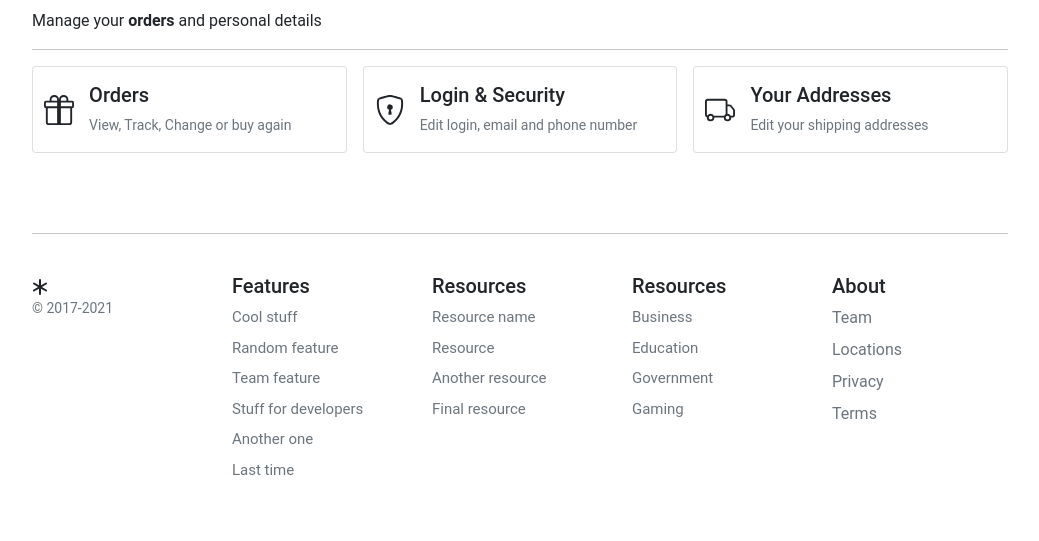
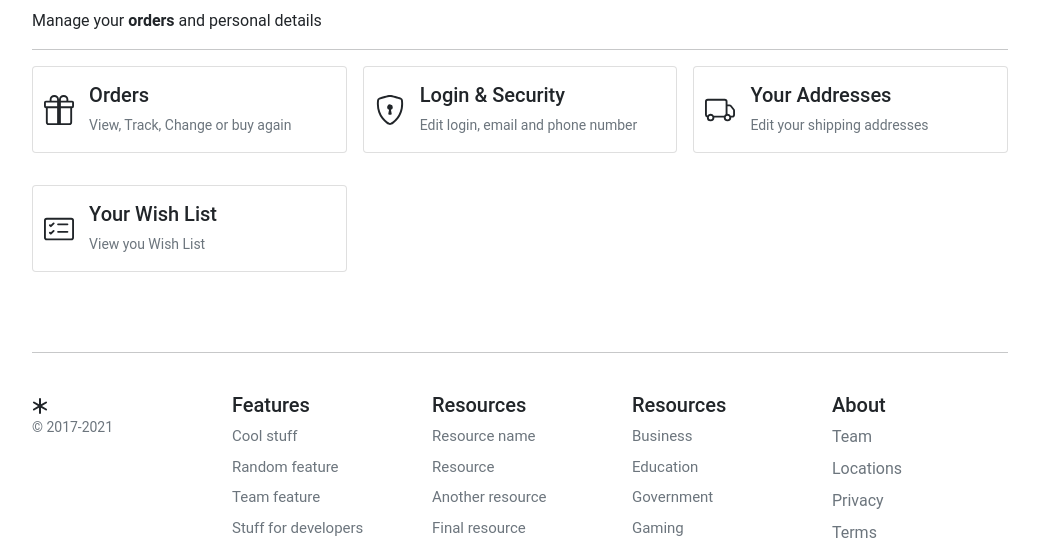
Before and after one commit to jetigenov/store, a Django app: page /account/dashboard/ in a window 1280 px wide. Shown: the part 179-720 px from the top of the page, without its empty margins (120-1159 px from the left). Before the commit the page ends 654 px from the top, so only its background shows below. Run offline with Django 3.2, Linux system fonts and the light colour scheme; the visitor is signed in with stand-in values (Sample User, id 1); data that the repository does not hold is empty; parts of the project's set-up code (start-up, migrations or seed data) failed here and were passed over.

Commit message:
wishlist

```diff
--- a/account/urls.py
+++ b/account/urls.py
@@ -31,9 +31,11 @@ urlpatterns = [
     path('profile/delete_user', views.delete_user, name='delete_user'),
     path('profile/delete_confirm', TemplateView.as_view(template_name='account/dashboard/delete_confirm.html'),
          name='delete_confirm'),
-    path("addresses/", views.view_address, name="addresses"),
-    path("add_address/", views.add_address, name="add_address"),
-    path("addresses/edit/<slug:id>/", views.edit_address, name="edit_address"),
-    path("addresses/delete/<slug:id>/", views.delete_address, name="delete_address"),
-    path("addresses/set_default/<slug:id>/", views.set_default, name="set_default"),
+    path('addresses/', views.view_address, name='addresses'),
+    path('add_address/', views.add_address, name='add_address'),
+    path('addresses/edit/<slug:id>/', views.edit_address, name='edit_address'),
+    path('addresses/delete/<slug:id>/', views.delete_address, name='delete_address'),
+    path('addresses/set_default/<slug:id>/', views.set_default, name='set_default'),
+    path('wishlist', views.wishlist, name='wishlist'),
+    path('wishlist/add_to_wishlist/<int:id>', views.add_to_wishlist, name='user_wishlist'),
 ]
--- a/account/views.py
+++ b/account/views.py
@@ -1,17 +1,34 @@
 from django.contrib.auth import login, logout
 from django.contrib.sites.shortcuts import get_current_site
 from django.http import HttpResponse, HttpResponseRedirect
-from django.shortcuts import render, redirect
+from django.shortcuts import render, redirect, get_object_or_404
 from django.template.loader import render_to_string
 from django.urls import reverse
 from django.utils.encoding import force_bytes, force_text
 from django.utils.http import urlsafe_base64_encode, urlsafe_base64_decode
 
 from orders.views import user_orders
+from store.models import Product
 from .forms import RegistrationForm, UserEditForm, UserAddressForm
 from .models import Customer, Address
 from .token import account_activation_token
 from django.contrib.auth.decorators import login_required
+
+
+@login_required
+def wishlist(request):
+    products = Product.objects.filter(users_wishlist=request.user)
+    return render(request, 'account/dashboard/user_wish_list.html', {'products': products})
+
+
+@login_required
+def add_to_wishlist(request, id):
+    product = get_object_or_404(Product, id=id)
+    if product.users_wishlist.filter(id=request.user.id).exists():
+        product.users_wishlist.remove(request.user)
+    else:
+        product.users_wishlist.add(request.user)
+    return HttpResponseRedirect(request.META['HTTP_REFERER'])
 
 
 @login_required()
@@ -106,6 +123,7 @@ def add_address(request):
         address_form = UserAddressForm()
     return render(request, "account/dashboard/edit_addresses.html", {"form": address_form})
 
+
 @login_required
 def edit_address(request, id):
     if request.method == "POST":
@@ -119,10 +137,12 @@ def edit_address(request, id):
         address_form = UserAddressForm(instance=address)
     return render(request, "account/dashboard/edit_addresses.html", {"form": address_form})
 
+
 @login_required
 def delete_address(request, id):
     address = Address.objects.filter(pk=id, customer=request.user).delete()
     return redirect("account:addresses")
+
 
 @login_required
 def set_default(request, id):
--- a/templates/account/dashboard/dashboard.html
+++ b/templates/account/dashboard/dashboard.html
@@ -10,7 +10,7 @@
         <div>Manage your <b>orders</b> and personal details</div>
         {% comment %} <div><a href="{% url "account:edit_details" %}">Change Details</a></div> {% endcomment %}
     </div>
-  <hr />
+    <hr/>
 
     <div class="row row-cols-1 row-cols-sm-2 row-cols-md-3 g-3">
         <div class="col">
@@ -18,10 +18,12 @@
                 <div class="card mb-3">
                     <div class="row g-0">
                         <div class="col-2 position-relative">
-            <svg class="position-absolute top-50 start-50 translate-middle" xmlns="http://www.w3.org/2000/svg" width="30" height="30" fill="currentColor" class="bi bi-gift"
+                            <svg class="position-absolute top-50 start-50 translate-middle"
+                                 xmlns="http://www.w3.org/2000/svg" width="30" height="30" fill="currentColor"
+                                 class="bi bi-gift"
                                  viewBox="0 0 16 16">
                                 <path
-                d="M3 2.5a2.5 2.5 0 0 1 5 0 2.5 2.5 0 0 1 5 0v.006c0 .07 0 .27-.038.494H15a1 1 0 0 1 1 1v2a1 1 0 0 1-1 1v7.5a1.5 1.5 0 0 1-1.5 1.5h-11A1.5 1.5 0 0 1 1 14.5V7a1 1 0 0 1-1-1V4a1 1 0 0 1 1-1h2.038A2.968 2.968 0 0 1 3 2.506V2.5zm1.068.5H7v-.5a1.5 1.5 0 1 0-3 0c0 .085.002.274.045.43a.522.522 0 0 0 .023.07zM9 3h2.932a.56.56 0 0 0 .023-.07c.043-.156.045-.345.045-.43a1.5 1.5 0 0 0-3 0V3zM1 4v2h6V4H1zm8 0v2h6V4H9zm5 3H9v8h4.5a.5.5 0 0 0 .5-.5V7zm-7 8V7H2v7.5a.5.5 0 0 0 .5.5H7z" />
+                                        d="M3 2.5a2.5 2.5 0 0 1 5 0 2.5 2.5 0 0 1 5 0v.006c0 .07 0 .27-.038.494H15a1 1 0 0 1 1 1v2a1 1 0 0 1-1 1v7.5a1.5 1.5 0 0 1-1.5 1.5h-11A1.5 1.5 0 0 1 1 14.5V7a1 1 0 0 1-1-1V4a1 1 0 0 1 1-1h2.038A2.968 2.968 0 0 1 3 2.506V2.5zm1.068.5H7v-.5a1.5 1.5 0 1 0-3 0c0 .085.002.274.045.43a.522.522 0 0 0 .023.07zM9 3h2.932a.56.56 0 0 0 .023-.07c.043-.156.045-.345.045-.43a1.5 1.5 0 0 0-3 0V3zM1 4v2h6V4H1zm8 0v2h6V4H9zm5 3H9v8h4.5a.5.5 0 0 0 .5-.5V7zm-7 8V7H2v7.5a.5.5 0 0 0 .5.5H7z"/>
                             </svg>
                         </div>
                         <div class="col-10">
@@ -35,11 +37,14 @@
             </a>
         </div>
         <div class="col">
-      <a href="{% url "account:edit_details" %}" class="text-reset text-decoration-none" role="button" style="max-width: 540px;">
+            <a href="{% url "account:edit_details" %}" class="text-reset text-decoration-none" role="button"
+               style="max-width: 540px;">
                 <div class="card mb-3">
                     <div class="row g-0">
                         <div class="col-2 position-relative">
-            <svg class="position-absolute top-50 start-50 translate-middle" xmlns="http://www.w3.org/2000/svg" width="30" height="30" fill="currentColor" class="bi bi-shield-lock" viewBox="0 0 16 16">
+                            <svg class="position-absolute top-50 start-50 translate-middle"
+                                 xmlns="http://www.w3.org/2000/svg" width="30" height="30" fill="currentColor"
+                                 class="bi bi-shield-lock" viewBox="0 0 16 16">
                                 <path d="M5.338 1.59a61.44 61.44 0 0 0-2.837.856.481.481 0 0 0-.328.39c-.554 4.157.726 7.19 2.253 9.188a10.725 10.725 0 0 0 2.287 2.233c.346.244.652.42.893.533.12.057.218.095.293.118a.55.55 0 0 0 .101.025.615.615 0 0 0 .1-.025c.076-.023.174-.061.294-.118.24-.113.547-.29.893-.533a10.726 10.726 0 0 0 2.287-2.233c1.527-1.997 2.807-5.031 2.253-9.188a.48.48 0 0 0-.328-.39c-.651-.213-1.75-.56-2.837-.855C9.552 1.29 8.531 1.067 8 1.067c-.53 0-1.552.223-2.662.524zM5.072.56C6.157.265 7.31 0 8 0s1.843.265 2.928.56c1.11.3 2.229.655 2.887.87a1.54 1.54 0 0 1 1.044 1.262c.596 4.477-.787 7.795-2.465 9.99a11.775 11.775 0 0 1-2.517 2.453 7.159 7.159 0 0 1-1.048.625c-.28.132-.581.24-.829.24s-.548-.108-.829-.24a7.158 7.158 0 0 1-1.048-.625 11.777 11.777 0 0 1-2.517-2.453C1.928 10.487.545 7.169 1.141 2.692A1.54 1.54 0 0 1 2.185 1.43 62.456 62.456 0 0 1 5.072.56z"/>
                                 <path d="M9.5 6.5a1.5 1.5 0 0 1-1 1.415l.385 1.99a.5.5 0 0 1-.491.595h-.788a.5.5 0 0 1-.49-.595l.384-1.99a1.5 1.5 0 1 1 2-1.415z"/>
                             </svg>
@@ -55,11 +60,14 @@
             </a>
         </div>
         <div class="col">
-      <a href="{% url "account:addresses" %}" class="text-reset text-decoration-none" role="button" style="max-width: 540px;">
+            <a href="{% url "account:addresses" %}" class="text-reset text-decoration-none" role="button"
+               style="max-width: 540px;">
                 <div class="card mb-3">
                     <div class="row g-0">
                         <div class="col-2 position-relative">
-            <svg class="position-absolute top-50 start-50 translate-middle" xmlns="http://www.w3.org/2000/svg" width="30" height="30" fill="currentColor" class="bi bi-truck" viewBox="0 0 16 16">
+                            <svg class="position-absolute top-50 start-50 translate-middle"
+                                 xmlns="http://www.w3.org/2000/svg" width="30" height="30" fill="currentColor"
+                                 class="bi bi-truck" viewBox="0 0 16 16">
                                 <path d="M0 3.5A1.5 1.5 0 0 1 1.5 2h9A1.5 1.5 0 0 1 12 3.5V5h1.02a1.5 1.5 0 0 1 1.17.563l1.481 1.85a1.5 1.5 0 0 1 .329.938V10.5a1.5 1.5 0 0 1-1.5 1.5H14a2 2 0 1 1-4 0H5a2 2 0 1 1-3.998-.085A1.5 1.5 0 0 1 0 10.5v-7zm1.294 7.456A1.999 1.999 0 0 1 4.732 11h5.536a2.01 2.01 0 0 1 .732-.732V3.5a.5.5 0 0 0-.5-.5h-9a.5.5 0 0 0-.5.5v7a.5.5 0 0 0 .294.456zM12 10a2 2 0 0 1 1.732 1h.768a.5.5 0 0 0 .5-.5V8.35a.5.5 0 0 0-.11-.312l-1.48-1.85A.5.5 0 0 0 13.02 6H12v4zm-9 1a1 1 0 1 0 0 2 1 1 0 0 0 0-2zm9 0a1 1 0 1 0 0 2 1 1 0 0 0 0-2z"/>
                             </svg>
                         </div>
@@ -73,6 +81,32 @@
                 </div>
             </a>
         </div>
+        <div class="col">
+            <a href="{% url "account:wishlist" %}" class="text-reset text-decoration-none" role="button"
+               style="max-width: 540px;">
+                <div class="card mb-3">
+                    <div class="row g-0">
+                        <div class="col-2 position-relative">
+                            <svg class="position-absolute top-50 start-50 translate-middle"
+                                 xmlns="http://www.w3.org/2000/svg"
+                                 width="30" height="30" fill="currentColor" class="bi bi-card-checklist"
+                                 viewBox="0 0 16 16">
+                                <path
+                                        d="M14.5 3a.5.5 0 0 1 .5.5v9a.5.5 0 0 1-.5.5h-13a.5.5 0 0 1-.5-.5v-9a.5.5 0 0 1 .5-.5h13zm-13-1A1.5 1.5 0 0 0 0 3.5v9A1.5 1.5 0 0 0 1.5 14h13a1.5 1.5 0 0 0 1.5-1.5v-9A1.5 1.5 0 0 0 14.5 2h-13z"/>
+                                <path
+                                        d="M7 5.5a.5.5 0 0 1 .5-.5h5a.5.5 0 0 1 0 1h-5a.5.5 0 0 1-.5-.5zm-1.496-.854a.5.5 0 0 1 0 .708l-1.5 1.5a.5.5 0 0 1-.708 0l-.5-.5a.5.5 0 1 1 .708-.708l.146.147 1.146-1.147a.5.5 0 0 1 .708 0zM7 9.5a.5.5 0 0 1 .5-.5h5a.5.5 0 0 1 0 1h-5a.5.5 0 0 1-.5-.5zm-1.496-.854a.5.5 0 0 1 0 .708l-1.5 1.5a.5.5 0 0 1-.708 0l-.5-.5a.5.5 0 0 1 .708-.708l.146.147 1.146-1.147a.5.5 0 0 1 .708 0z"/>
+                            </svg>
+                        </div>
+                        <div class="col-10">
+                            <div class="card-body ps-0 ps-md-1">
+                                <h1 class="h5">Your Wish List</h1>
+                                <p class="card-text small text-muted">View you Wish List</p>
+                            </div>
+                        </div>
+                    </div>
+                </div>
+            </a>
+        </div>
 
     </div>
 
--- a/templates/store/product_detail.html
+++ b/templates/store/product_detail.html
@@ -27,9 +27,7 @@
                     <button type="button" id="add-button" value="{{ product.id }}" class="btn btn-success fw500">Add to
                         basket
                     </button>
-                    <button type="button" id="add-button" value="{{ product.id }}" class="btn btn-light fw500">Add to
-                        Favorites
-                    </button>
+                    <a href="{% url 'account:user_wishlist' product.id %}" class="btn btn-light fw500"  role="button" aria-disabled="true">Add to Wish List</a>
                 </div>
             </div>
             <div class="col-md-7 col-lg-7 p-0">
```
Also changed, not shown: templates/account/dashboard/user_wish_list.html (added, +36 -0 lines). Lines whose indentation alone changed are shown as unchanged.
